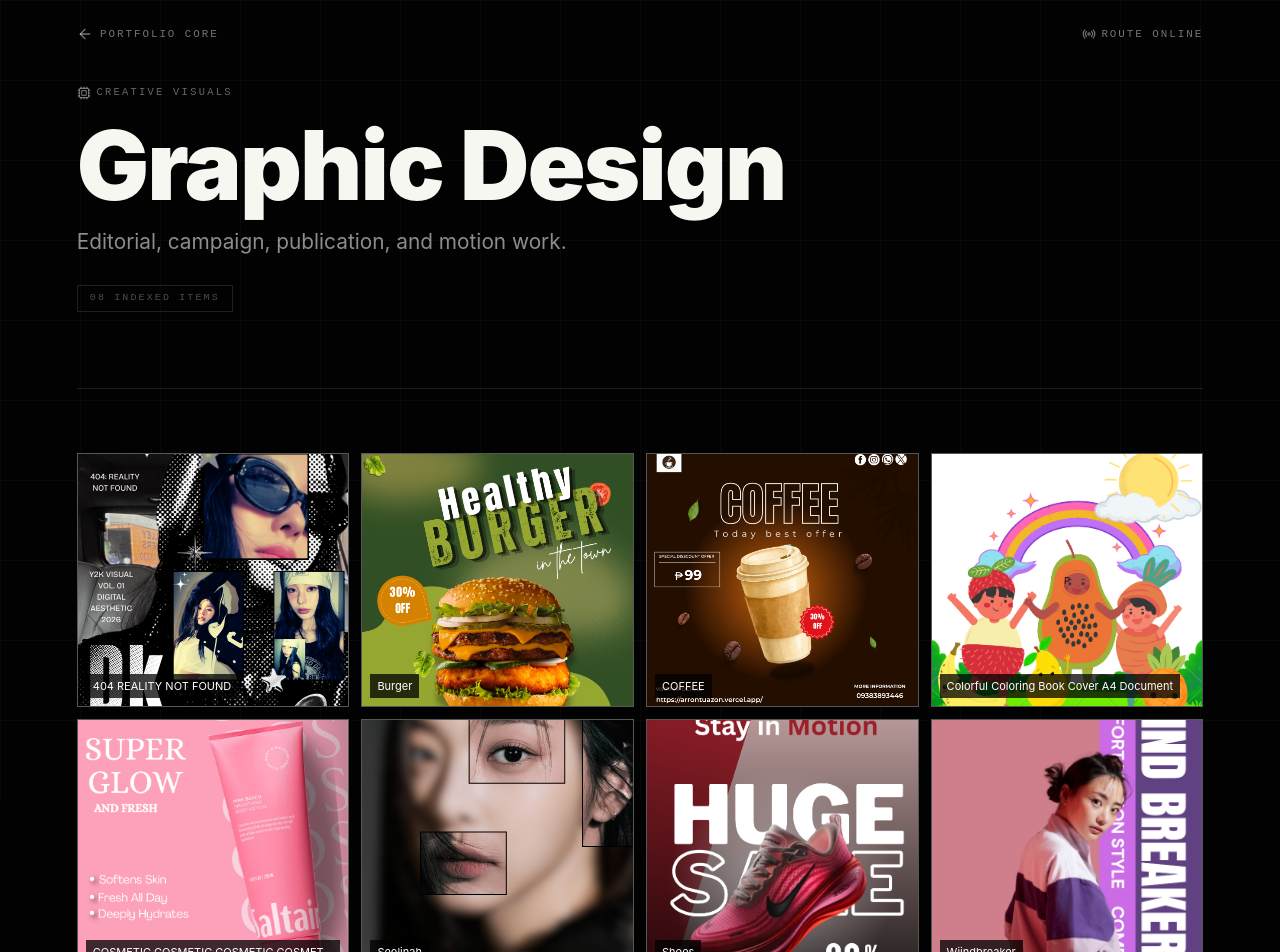
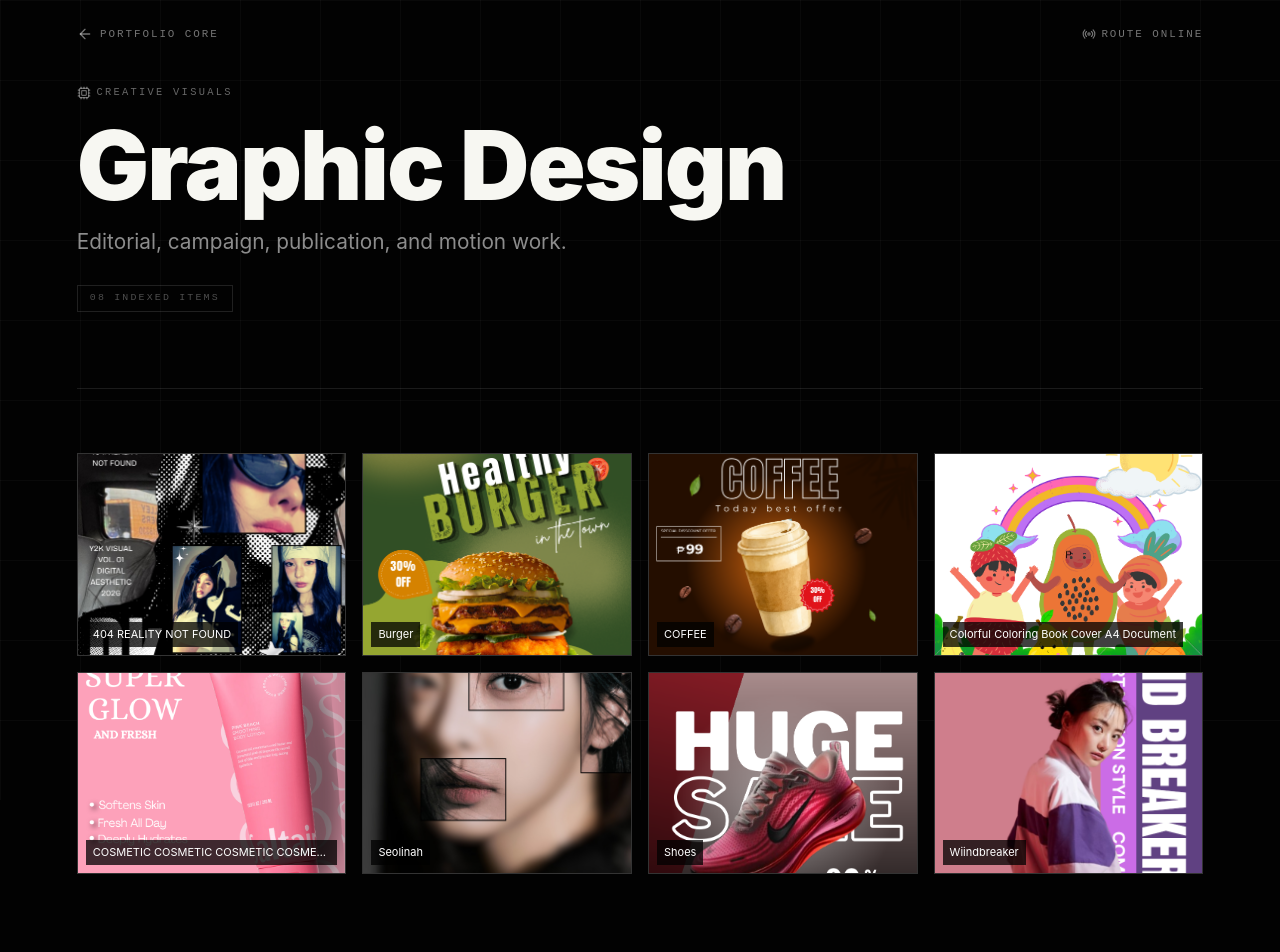
Before and after one commit to arrontuazon60892-cyber/portfolio-repo, a Next.js app: page /graphic-design in a window 1280 px wide. Shown: the top 952 px of the page. Built offline with nearby package versions, Linux system fonts and the light colour scheme.

Commit message:
Fix graphic design gallery grid layout

```diff
--- a/app/graphic-design/page.jsx
+++ b/app/graphic-design/page.jsx
@@ -5,5 +5,16 @@ import { graphicDesignMedia } from "../../src/data/mediaManifest";
 export const metadata = { title: "Graphic Design | Arron Tuazon" };
 
 export default function GraphicDesignPage() {
-  return <WorkPageShell eyebrow="CREATIVE VISUALS" title="Graphic Design" description="Editorial, campaign, publication, and motion work." count={graphicDesignMedia.length}><GraphicDesignGrid items={graphicDesignMedia} /></WorkPageShell>;
+  return (
+    <WorkPageShell
+      eyebrow="CREATIVE VISUALS"
+      title="Graphic Design"
+      description="Editorial, campaign, publication, and motion work."
+      count={graphicDesignMedia.length}
+    >
+      <section id="graphic-design">
+        <GraphicDesignGrid items={graphicDesignMedia} />
+      </section>
+    </WorkPageShell>
+  );
 }
--- a/src/App.css
+++ b/src/App.css
@@ -2053,52 +2053,61 @@ button {
   }
 }
 
-/* Graphic Design uses plain eager images so rendering never depends on JS load state. */
-.graphic-design-grid {
+/* Graphic Design uses plain eager images in a strict, uniform grid. */
+#graphic-design .graphic-design-grid {
   position: relative !important;
   z-index: 10 !important;
   display: grid !important;
   grid-template-columns: repeat(4, minmax(0, 1fr)) !important;
-  grid-template-rows: repeat(2, minmax(0, 1fr)) !important;
-  gap: clamp(8px, 1vw, 12px) !important;
+  grid-template-rows: none !important;
+  grid-auto-flow: row !important;
+  grid-auto-rows: auto !important;
+  gap: 1rem !important;
   width: 100% !important;
-  height: clamp(260px, calc(100svh - 12rem), 520px) !important;
-  min-height: 0 !important;
+  max-width: 1400px !important;
+  height: auto !important;
+  margin: 0 auto !important;
+  align-items: stretch !important;
   opacity: 1 !important;
   visibility: visible !important;
 }
 
-.graphic-design-card {
+#graphic-design .graphic-design-card {
   position: relative !important;
   display: block !important;
   width: 100% !important;
+  max-width: 100% !important;
   min-width: 0 !important;
-  height: 100% !important;
+  height: auto !important;
   min-height: 0 !important;
-  aspect-ratio: auto !important;
+  aspect-ratio: 4 / 3 !important;
   padding: 0 !important;
   overflow: hidden !important;
-  border: 1px solid rgba(255, 255, 255, 0.24) !important;
-  background: #222 !important;
+  border: 1px solid rgba(255, 255, 255, 0.14) !important;
+  background: #111 !important;
+  grid-column: auto !important;
+  grid-row: auto !important;
+  box-sizing: border-box !important;
   opacity: 1 !important;
   visibility: visible !important;
   transform: none !important;
 }
 
-.graphic-design-card img {
+#graphic-design .graphic-design-card img {
   position: absolute !important;
   inset: 0 !important;
   display: block !important;
   width: 100% !important;
   height: 100% !important;
-  max-width: none !important;
+  max-width: 100% !important;
   object-fit: cover !important;
+  object-position: center !important;
   opacity: 1 !important;
   visibility: visible !important;
   transform: none !important;
 }
 
-.graphic-design-card span {
+#graphic-design .graphic-design-card span {
   position: absolute;
   z-index: 5;
   left: 8px;
@@ -2114,15 +2123,13 @@ button {
 }
 
 @media (max-width: 1024px) {
-  .graphic-design-grid {
-    grid-template-columns: repeat(4, minmax(0, 1fr)) !important;
+  #graphic-design .graphic-design-grid {
+    grid-template-columns: repeat(2, minmax(0, 1fr)) !important;
   }
 }
 
 @media (max-width: 700px) {
-  .graphic-design-grid {
-    grid-template-columns: repeat(2, minmax(0, 1fr)) !important;
-    grid-template-rows: repeat(4, minmax(0, 1fr)) !important;
-    height: clamp(320px, calc(100svh - 8rem), 560px) !important;
-  }
-}
+  #graphic-design .graphic-design-grid {
+    grid-template-columns: minmax(0, 1fr) !important;
+  }
+}
```
